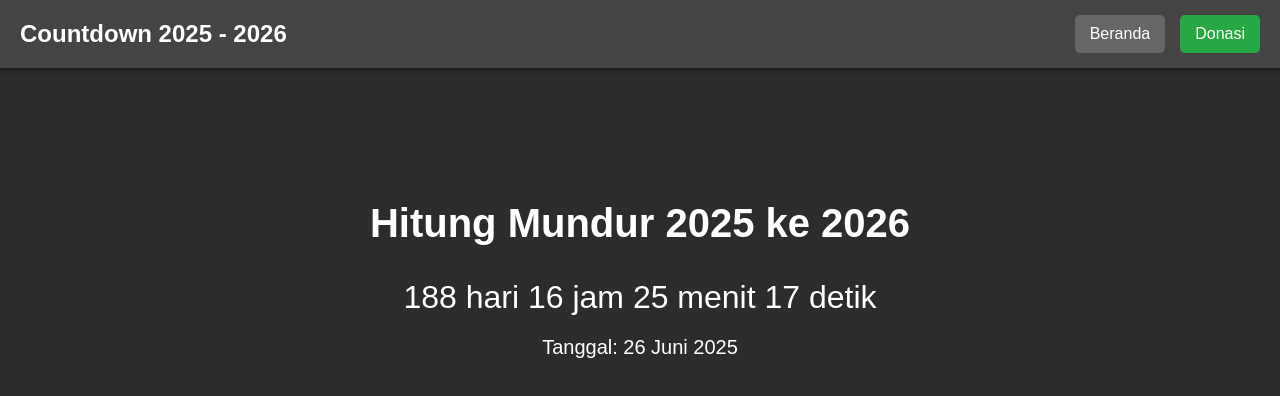
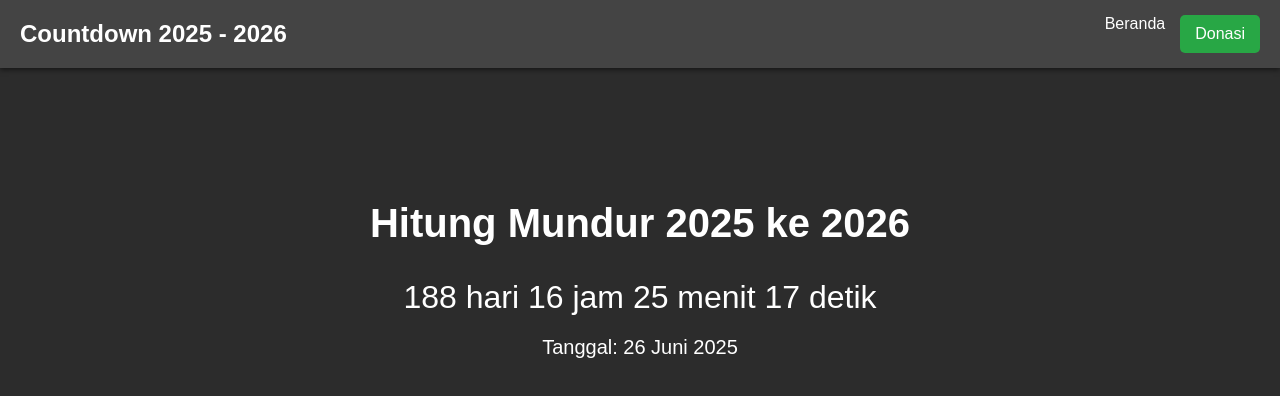
Before and after one commit to RafifFD/HITUNGMUNDUR2025KE2026, a plain HTML site: page index.html in a window 1280 px wide. Drawn offline with Linux system fonts and the light colour scheme.

Commit message:
Update index.html

```diff
--- a/index.html
+++ b/index.html
@@ -45,9 +45,14 @@
             transition: background-color 0.3s;
         }
 
-        nav a:hover, nav a.active {
-            background-color: #666;
+        nav a:hover{
+            background-color: transparent;
+            border: 1px solid #28a745;
         }
+
+         nav a.active {
+             padding: 0px;
+         }
 
         /* Countdown Section */
         #countdown-container {
```
